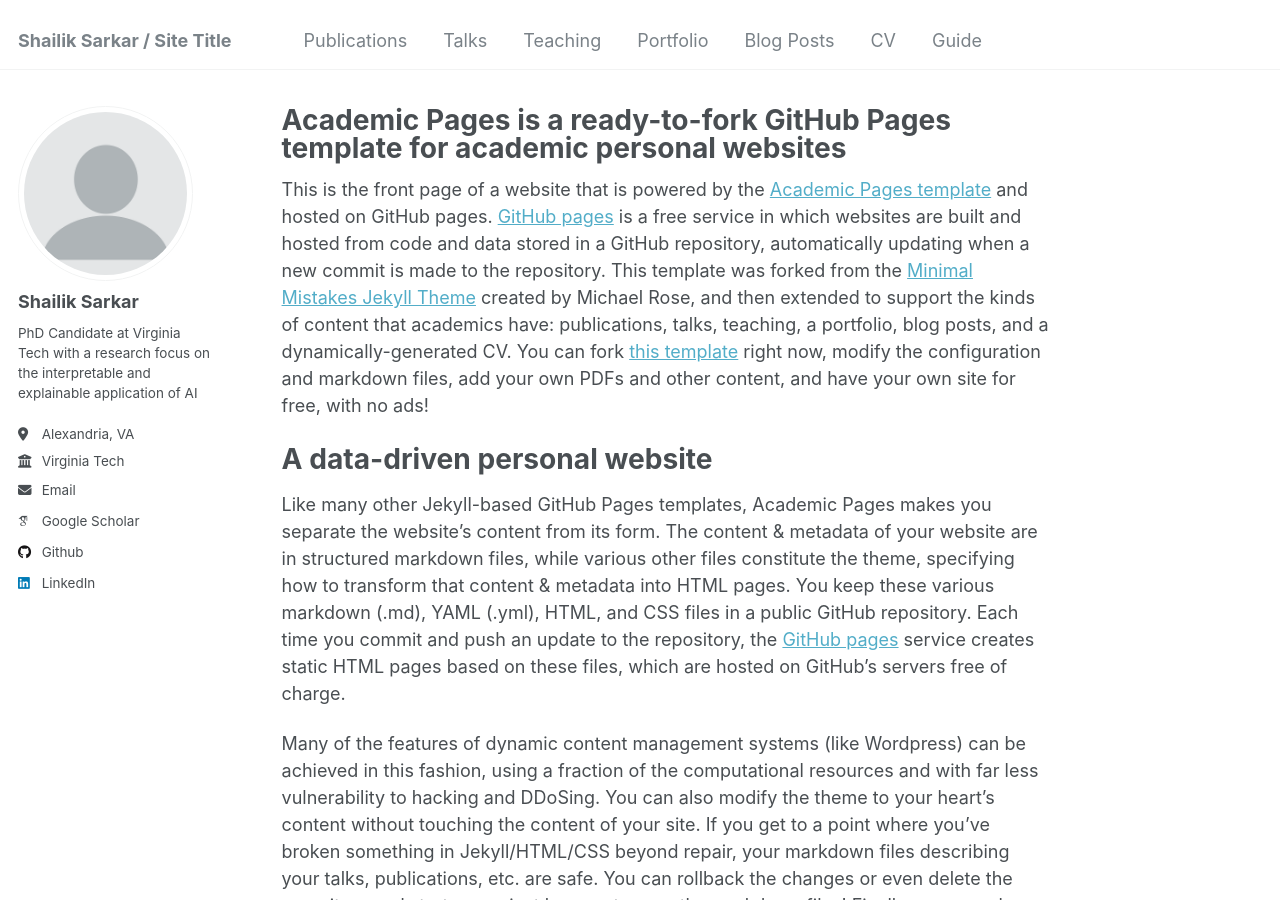
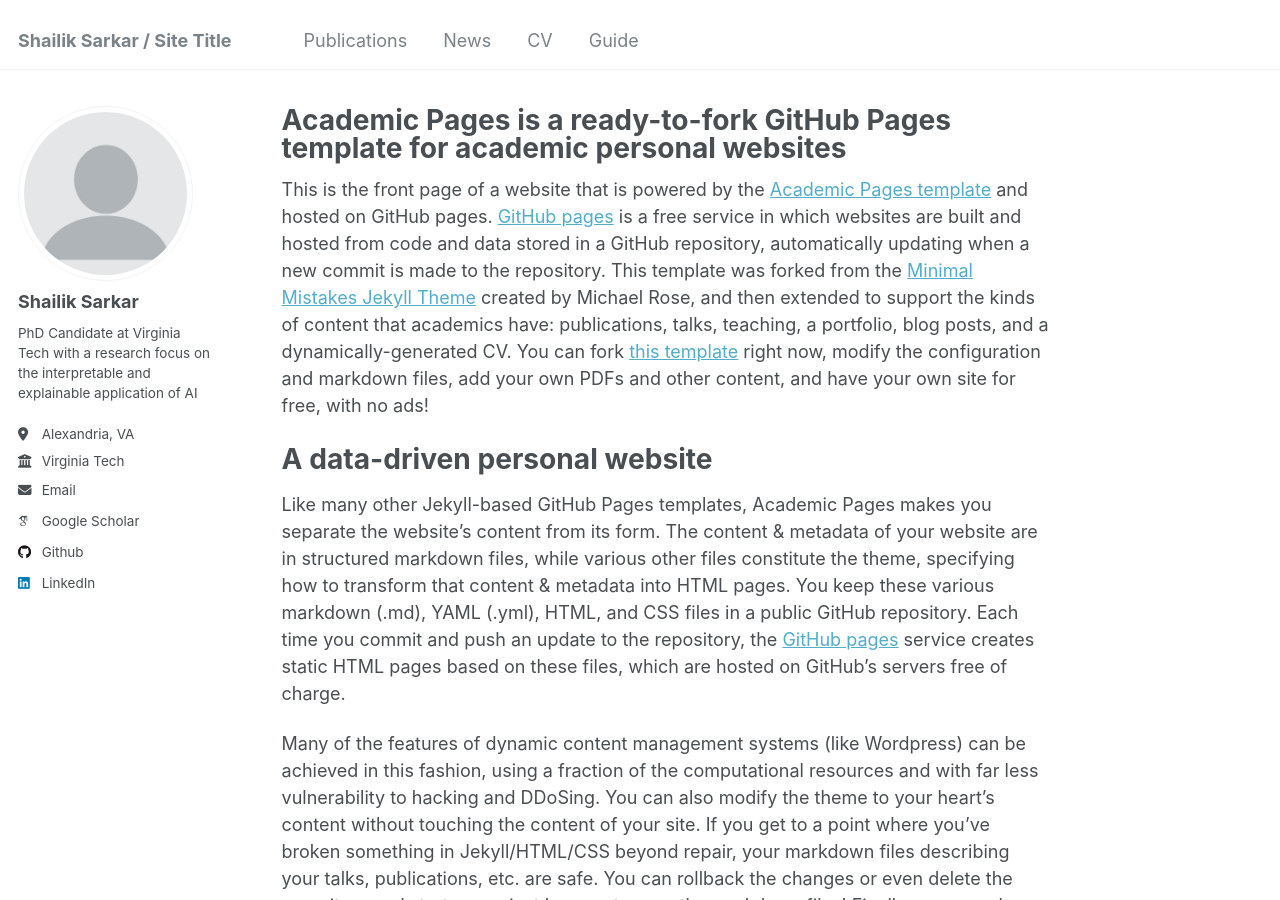
Before and after one commit to shailik/shailik.github.io, a Jekyll site: the page built from _pages/about.md, in a window 1280 px wide and 900 px high. Built offline with Jekyll 4.4.1, drawn with Linux system fonts in a browser that asks for light colours; some web fonts are replaced.

Commit message:
Update navigation.yml

```diff
--- a/_data/navigation.yml
+++ b/_data/navigation.yml
@@ -8,17 +8,8 @@ main:
   - title: "Publications"
     url: /publications/
 
-  - title: "Talks"
-    url: /talks/
-
-  - title: "Teaching"
+  - title: "News"
     url: /teaching/
-
-  - title: "Portfolio"
-    url: /portfolio/
-
-  - title: "Blog Posts"
-    url: /year-archive/
 
   - title: "CV"
     url: /cv/
```
